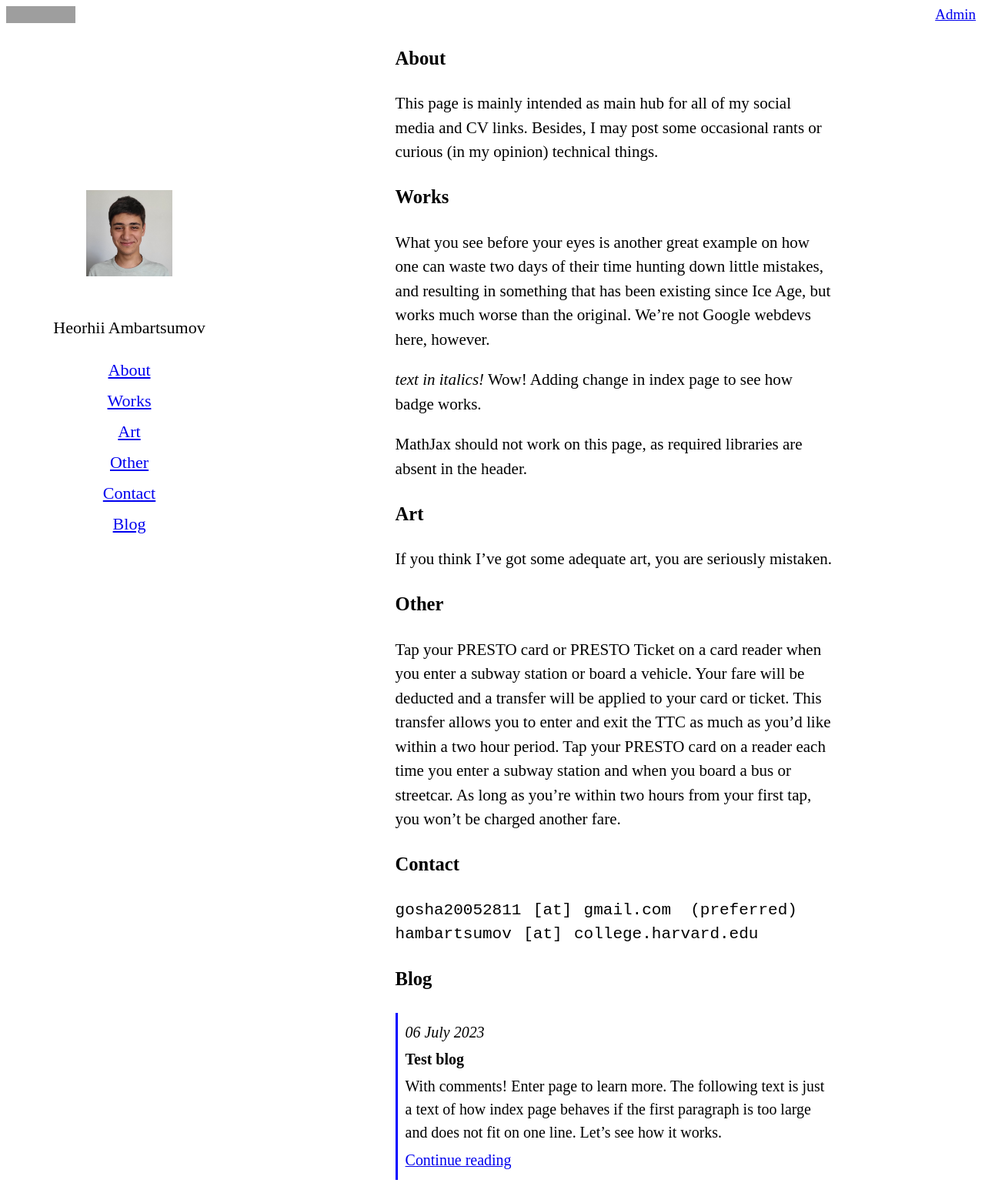
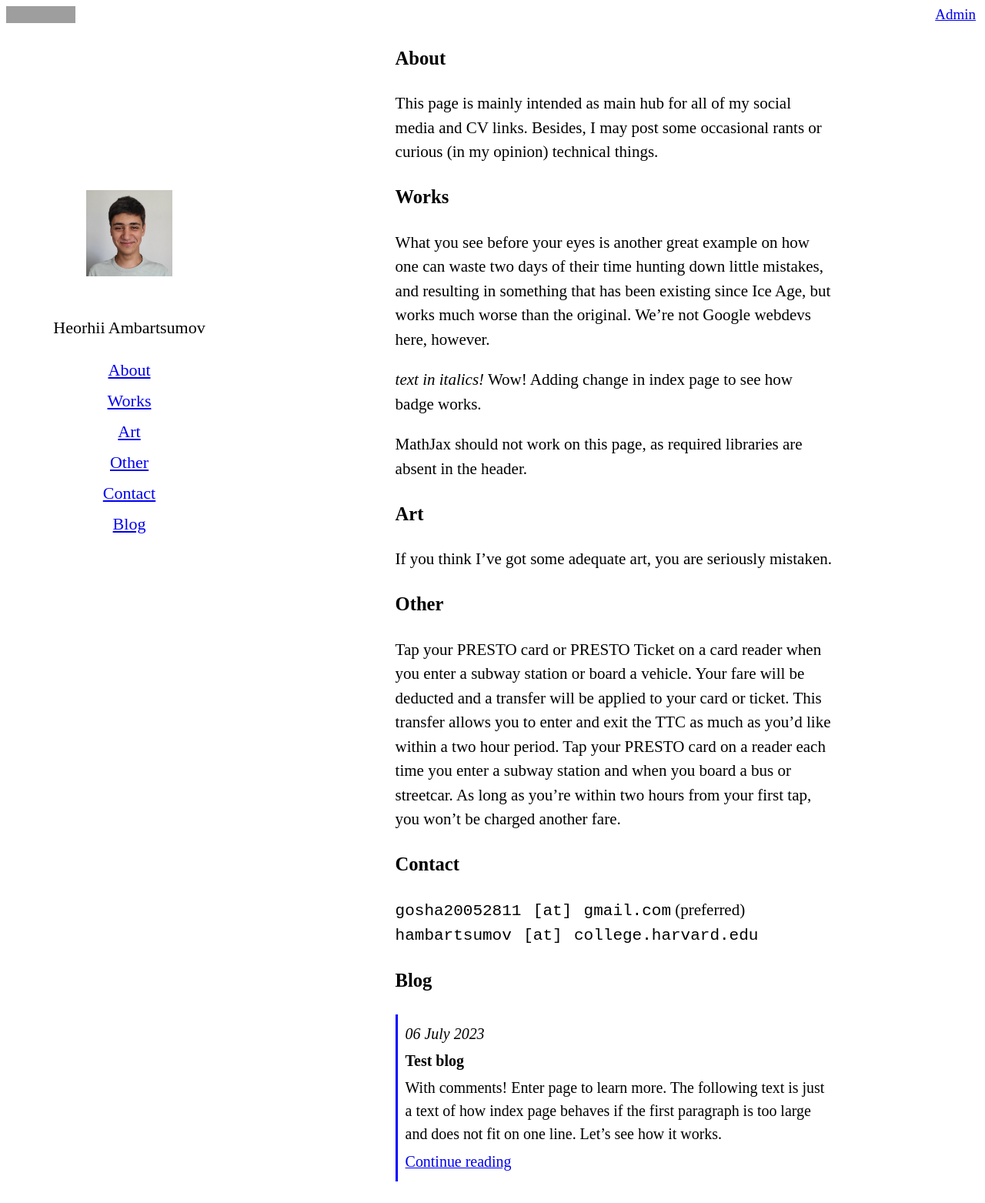
Before and after one commit to hambartsumov/hambartsumov.github.io, a Jekyll site: the page built from index.md, in a window 1280 px wide. Shown: the whole page at 77% size. Built offline with Jekyll 4.4.1, drawn with Linux system fonts in a browser that asks for light colours; grey boxes are pictures that could not be loaded.

```diff
--- a/index.md
+++ b/index.md
@@ -29,5 +29,5 @@ Tap your PRESTO card on a reader each time you enter a subway station and when y
 
 ### Contact
 
-    gosha20052811⠀[at]⠀gmail.com  (preferred)
-    hambartsumov⠀[at]⠀college.harvard.edu
+`gosha20052811⠀[at]⠀gmail.com`  (preferred)
+`hambartsumov⠀[at]⠀college.harvard.edu`
```
